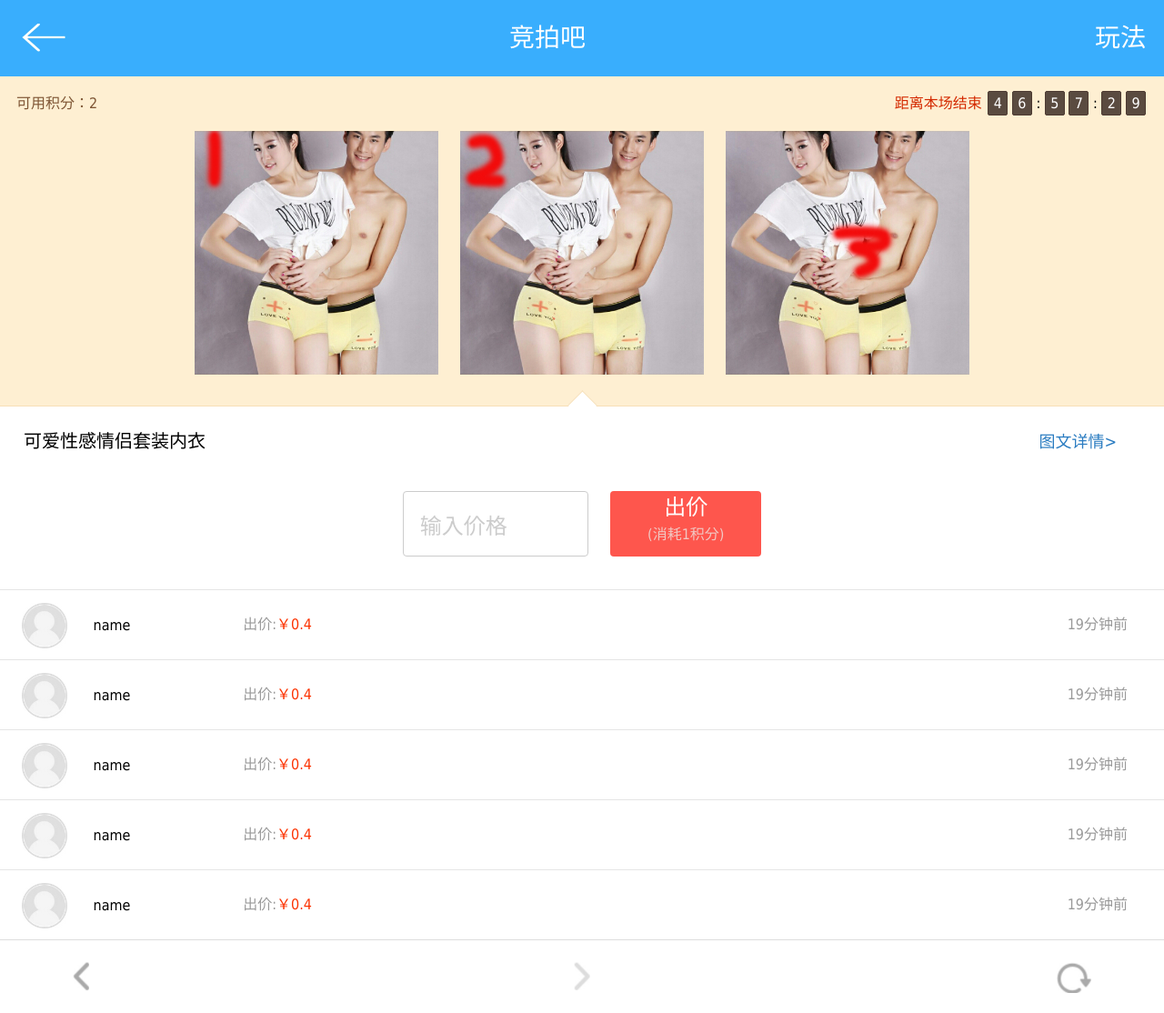
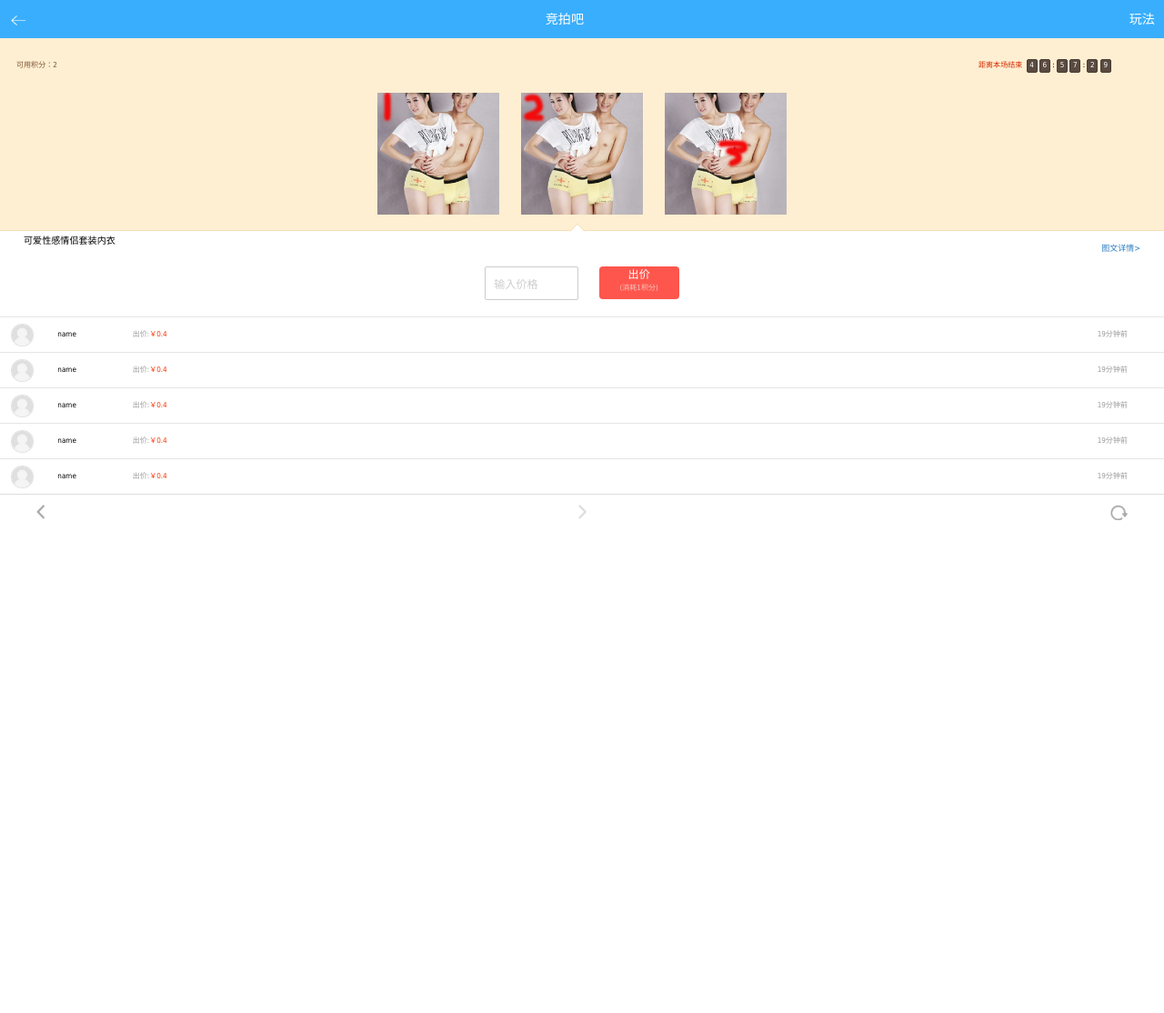
Before and after one commit to jsiwa/jsiwa.github.io, a Jekyll site: the page demo/fanhuan/index.html, which Jekyll copies as it is, in a window 1280 px wide. Shown: the whole page at 91% size. Built offline with Jekyll 4.4.1, drawn with Linux system fonts in a browser that asks for light colours; after the commit the page ends 900 px from its top, so only the background shows below that.

Commit message:
fanhuan v1.1

```diff
--- a/demo/fanhuan/css/index.css
+++ b/demo/fanhuan/css/index.css
@@ -73,8 +73,8 @@ html { overflow-y: scroll; }
 /* head BEGIN */
 
 .header {
-	height: 84px;
-	line-height: 84px;
+	height: 3em;
+	line-height: 3em;
 	background-color: #39aefd;
 	font-size: 2.8rem;
 	text-align: center;
@@ -93,12 +93,11 @@ html { overflow-y: scroll; }
 	position: absolute;
 	left: 0;
 	top: 50%;
-	margin-left: 24px;
-	margin-top: -16px;
-	width: 48px;
-	height: 32px;
+	margin-left: .8571em;
+	margin-top: -.5714em;
+	width: 1.7em;
+	height: 1.14em;
 	background-position: 0 -160px;
-
 }
 
 /* head END */
@@ -167,7 +166,7 @@ html { overflow-y: scroll; }
 .switch-con .pro-info {
 	position: relative;
 	font-size: 2rem;
-	padding-top: 28px;
+	padding-top: 1.14rem;
 }
 .switch-con .pro-info .pro-info-tit {
 	text-indent: 26px;
@@ -325,3 +324,99 @@ html { overflow-y: scroll; }
 }
 
 /* switch END  */
+
+@media screen and (max-width: 1640px) {
+    html {
+      	font-size: 31.5%;
+    }
+    .icon {
+    	background-size: 68px 136px;
+    }
+    .header .return	{
+    	background-position: 0 -50px;
+    }
+    .footer-tool {
+    	height: 40px;
+    	line-height: 40px;
+    }
+    .footer-tool span {
+    	background-size: 56px;
+    	height: 17px;
+    }
+    .footer-tool .tool-prev {
+    	width: 9px;
+    	margin-left: 40px;
+    }
+    .footer-tool .tool-next {
+    	width: 9px;
+    	background-position: -15px 0;
+    }
+    .footer-tool .tool-reload {
+    	width: 19px;
+		background-position: 0 -21px;
+		margin-right: 40px;
+    }
+    .sw-info-time {
+    	height: 12.5px;
+    	line-height: 12.5px;
+    }
+    .switch-imgs-wrap {
+    	height: 135px;
+    }
+    .sw-info-time .time-num {
+    	width: 10px;
+    	height: 12.5px;
+    }
+    .switch-imgs img {
+		width: 134px;
+		height: 134px;
+    }
+    .switch-con {
+    	margin-top: 16px;
+    }
+    .switch-con:after {
+    	width: 11px;
+    	height: 11px;
+    	top: -6.5px;
+    }
+    .switch-con .pro-price input {
+    	width: 101px;
+    	height: 35px;
+    	text-indent: 9px;
+    	border-radius: 2px;
+    }
+    .switch-con .pro-price .pro-bid {
+    	width: 88px;
+    	height: 33px;
+    	padding-top: 3px;
+    }
+    .switch-con .pro-price .pro-bid-integral {
+    	margin-top: 5px;
+    }
+    .comment-list {
+    	margin-top: 18px;
+    }
+    .comment-list li {
+    	height: 38px;
+    	line-height: 38px;
+    	padding-left: 12px;
+    }
+    .comment-list .user-avatar img {
+    	width: 25px;
+    	height: 25px;
+    }
+    .comment-list .user-name {
+    	width: 80px;
+    }
+    ..comment-list .user-pid-time {
+    	margin-right: 20px;
+    }
+    .switch-con .pro-info a {
+    	right: 26px;
+    	top: 15px;
+    	font-size: 9px;
+    }
+    .pro-price-wrap {
+    	margin-top: 23px;
+    }
+}
```
